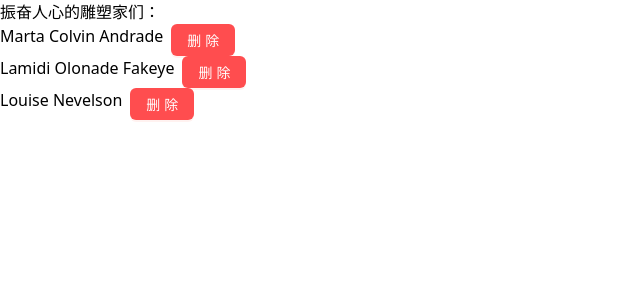
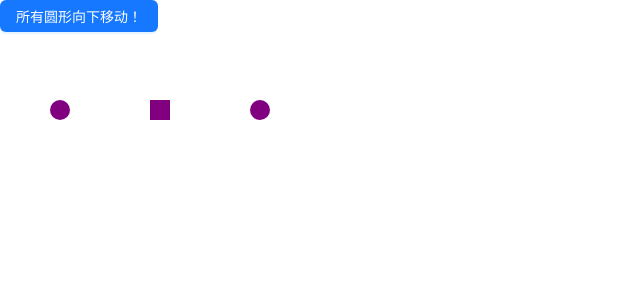
Before and after one commit to YangWavei/react_lodash_ui_exercise, a React (Vite) app: page / in a window 1280 px wide. Shown: the top 300 px of the page, without its empty margins (0-640 px from the left). Built offline with nearby package versions, Linux system fonts and the light colour scheme.

Commit message:
转换数组

```diff
--- a/src/components/List.tsx
+++ b/src/components/List.tsx
@@ -1,34 +1,52 @@
 import { useState } from "react"
 import { Button, Input } from "antd";
 
-let initialArtists = [
-  { id: 0, name: 'Marta Colvin Andrade' },
-  { id: 1, name: 'Lamidi Olonade Fakeye' },
-  { id: 2, name: 'Louise Nevelson' },
+
+let initialShapes = [
+  { id: 0, type: 'circle', x: 50, y: 100 },
+  { id: 1, type: 'square', x: 150, y: 100 },
+  { id: 2, type: 'circle', x: 250, y: 100 },
 ];
 
 function List() {
-  const [artists, setArtists] = useState(initialArtists)
+  const [shapes, setShapes] = useState(
+    initialShapes
+  );
+
+  function handleClick() {
+    const nextShapes = shapes.map(shape => {
+      if (shape.type === 'square') {
+        return shape
+      } else {
+        return {
+          ...shape,
+          y: shape.y + 50
+        }
+      }
+    })
+    setShapes(nextShapes)
+  }
 
   return (
     <>
-      <h1>振奋人心的雕塑家们：</h1>
-      <ul>
-        {artists.map(artist => (
-          <li key={artist.id} className="flex gap-2">
-            {artist.name}
-            <Button type="primary" danger onClick={() => {
-              setArtists(
-                artists.filter(a =>
-                  a.id !== artist.id
-                )
-              );
-            }}>
-              删除
-            </Button >
-          </li>
-        ))}
-      </ul>
+      <Button type="primary" onClick={handleClick}>
+        所有圆形向下移动！
+      </Button>
+      {shapes.map(shape => (
+        <div
+          key={shape.id}
+          style={{
+            background: 'purple',
+            position: 'absolute',
+            left: shape.x,
+            top: shape.y,
+            borderRadius:
+              shape.type === 'circle'
+                ? '50%' : '',
+            width: 20,
+            height: 20,
+          }} />
+      ))}
     </>
   )
 }
```
